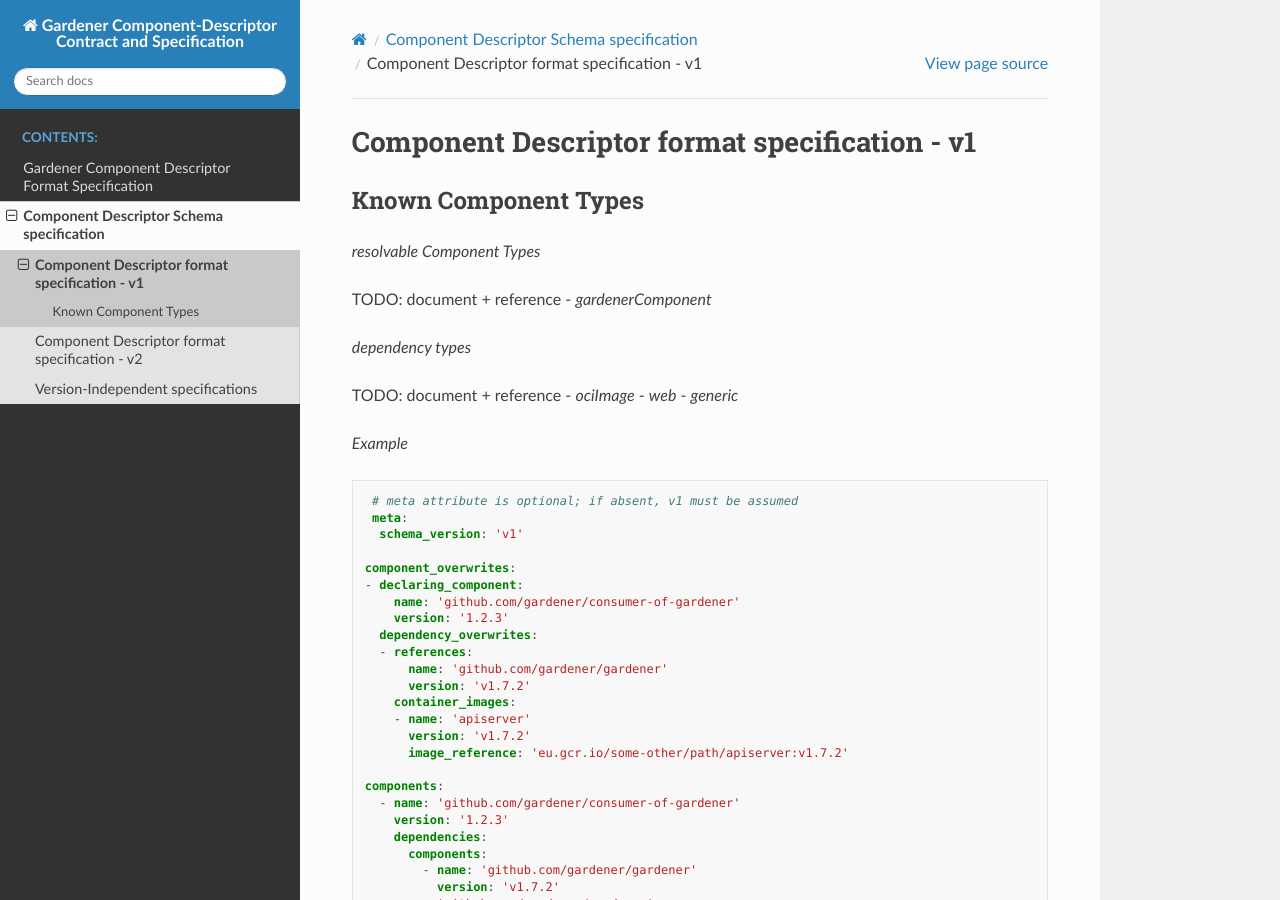
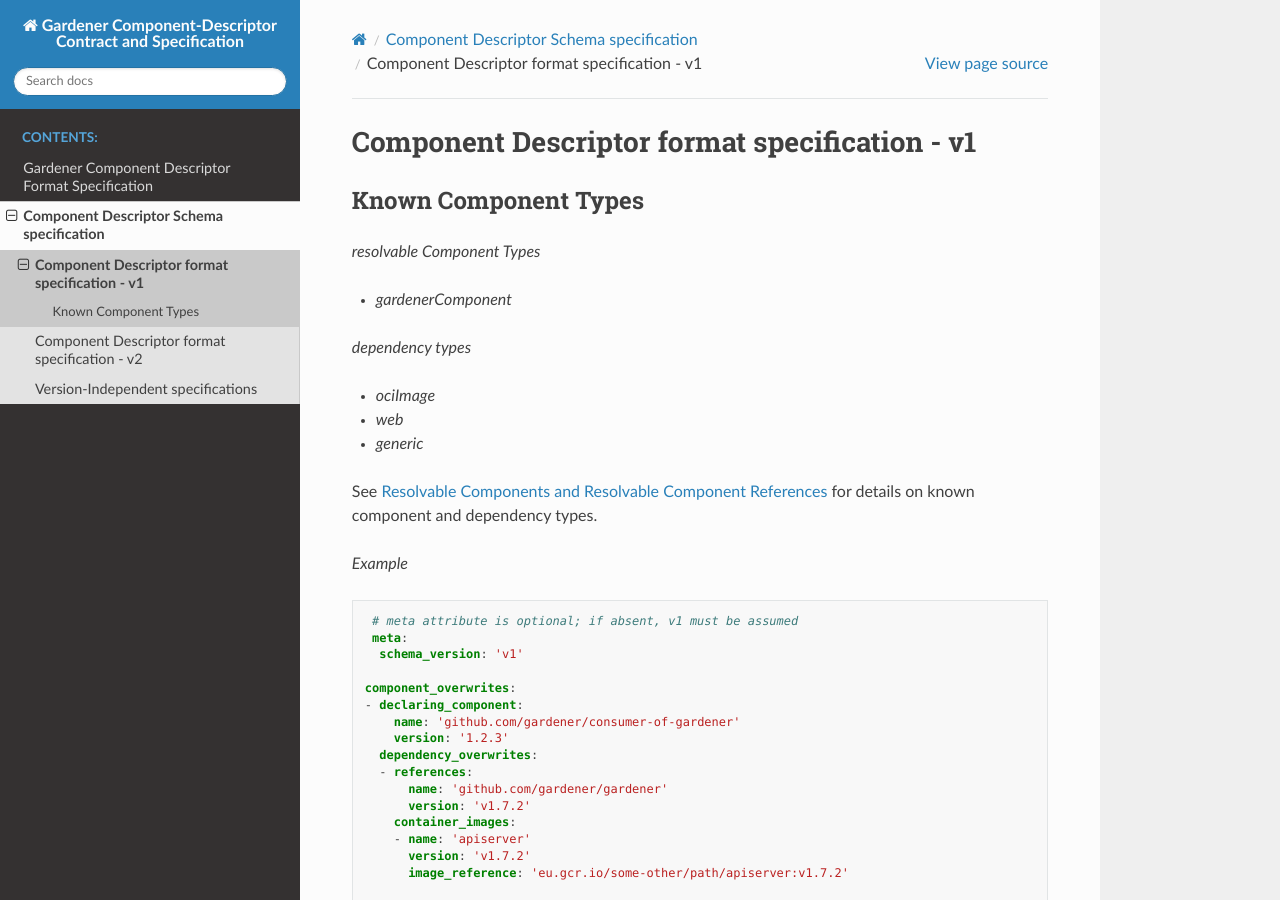
Before and after one commit to gardener-attic/component-spec, a Sphinx documentation site: the page built from doc/schema/v1.rst, in a window 1280 px wide and 900 px high. Built offline with Sphinx 7.4.7 and the Read the Docs theme 2.0.0, drawn with Linux system fonts in a browser that asks for light colours.

Commit message:
reference component and dependency type docs

```diff
--- a/doc/schema/v1.rst
+++ b/doc/schema/v1.rst
@@ -7,15 +7,15 @@ Known Component Types
 
 *resolvable Component Types*
 
-TODO: document + reference
 - `gardenerComponent`
 
 *dependency types*
 
-TODO: document + reference
 - `ociImage`
 - `web`
 - `generic`
+
+See :doc:`components` for details on known component and dependency types.
 
 *Example*
 
--- a/doc/schema/v2.rst
+++ b/doc/schema/v2.rst
@@ -6,18 +6,17 @@ Known Component Types
 
 *resolvable Component Types*
 
-TODO: document + reference
 
 - `gardenerComponent`
 - `ociComponent`
 
 *dependency types*
 
-TODO: document + reference
 - `ociImage`
 - `web`
 - `generic`
 
+See :doc:`components` for details on known component and dependency types.
 
 *Example*
 
```
